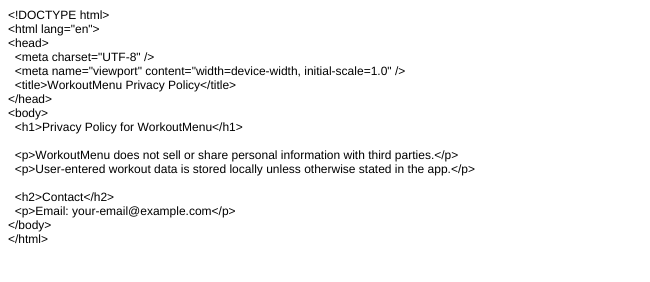
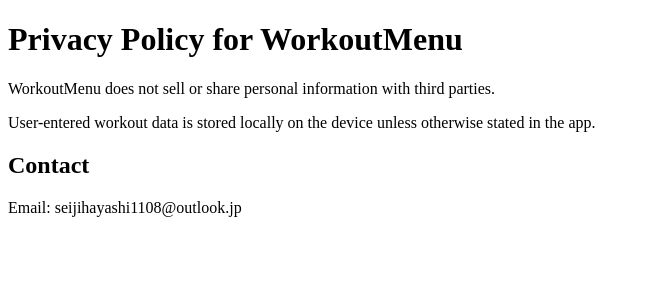
Before and after one commit to SeijiHayashi1108/seijihayashi1108.github.io, a plain HTML site: page workoutmenu/privacy/index.html in a window 1280 px wide. Shown: the whole page, without its empty margins (0-650 px from the left). Drawn offline with Linux system fonts and the light colour scheme.

Commit message:
Update index.html

```diff
--- a/workoutmenu/privacy/index.html
+++ b/workoutmenu/privacy/index.html
@@ -1,34 +1,17 @@
-<!DOCTYPE html PUBLIC "-//W3C//DTD HTML 4.01//EN" "http://www.w3.org/TR/html4/strict.dtd">
-<html>
+<!DOCTYPE html>
+<html lang="en">
 <head>
-  <meta http-equiv="Content-Type" content="text/html; charset=utf-8">
-  <meta http-equiv="Content-Style-Type" content="text/css">
-  <title></title>
-  <meta name="Generator" content="Cocoa HTML Writer">
-  <meta name="CocoaVersion" content="2685.5">
-  <style type="text/css">
-    p.p1 {margin: 0.0px 0.0px 0.0px 0.0px; font: 12.0px Helvetica; -webkit-text-stroke: #000000}
-    p.p2 {margin: 0.0px 0.0px 0.0px 0.0px; font: 12.0px Helvetica; -webkit-text-stroke: #000000; min-height: 14.0px}
-    span.s1 {font-kerning: none}
-  </style>
+  <meta charset="UTF-8">
+  <meta name="viewport" content="width=device-width, initial-scale=1.0">
+  <title>WorkoutMenu Privacy Policy</title>
 </head>
 <body>
-<p class="p1"><span class="s1">&lt;!DOCTYPE html&gt;</span></p>
-<p class="p1"><span class="s1">&lt;html lang="en"&gt;</span></p>
-<p class="p1"><span class="s1">&lt;head&gt;</span></p>
-<p class="p1"><span class="s1"><span class="Apple-converted-space">  </span>&lt;meta charset="UTF-8" /&gt;</span></p>
-<p class="p1"><span class="s1"><span class="Apple-converted-space">  </span>&lt;meta name="viewport" content="width=device-width, initial-scale=1.0" /&gt;</span></p>
-<p class="p1"><span class="s1"><span class="Apple-converted-space">  </span>&lt;title&gt;WorkoutMenu Privacy Policy&lt;/title&gt;</span></p>
-<p class="p1"><span class="s1">&lt;/head&gt;</span></p>
-<p class="p1"><span class="s1">&lt;body&gt;</span></p>
-<p class="p1"><span class="s1"><span class="Apple-converted-space">  </span>&lt;h1&gt;Privacy Policy for WorkoutMenu&lt;/h1&gt;</span></p>
-<p class="p2"><span class="s1"></span><br></p>
-<p class="p1"><span class="s1"><span class="Apple-converted-space">  </span>&lt;p&gt;WorkoutMenu does not sell or share personal information with third parties.&lt;/p&gt;</span></p>
-<p class="p1"><span class="s1"><span class="Apple-converted-space">  </span>&lt;p&gt;User-entered workout data is stored locally unless otherwise stated in the app.&lt;/p&gt;</span></p>
-<p class="p2"><span class="s1"></span><br></p>
-<p class="p1"><span class="s1"><span class="Apple-converted-space">  </span>&lt;h2&gt;Contact&lt;/h2&gt;</span></p>
-<p class="p1"><span class="s1"><span class="Apple-converted-space">  </span>&lt;p&gt;Email: your-email@example.com&lt;/p&gt;</span></p>
-<p class="p1"><span class="s1">&lt;/body&gt;</span></p>
-<p class="p1"><span class="s1">&lt;/html&gt;</span></p>
+  <h1>Privacy Policy for WorkoutMenu</h1>
+
+  <p>WorkoutMenu does not sell or share personal information with third parties.</p>
+  <p>User-entered workout data is stored locally on the device unless otherwise stated in the app.</p>
+
+  <h2>Contact</h2>
+  <p>Email: seijihayashi1108@outlook.jp</p>
 </body>
 </html>
```
